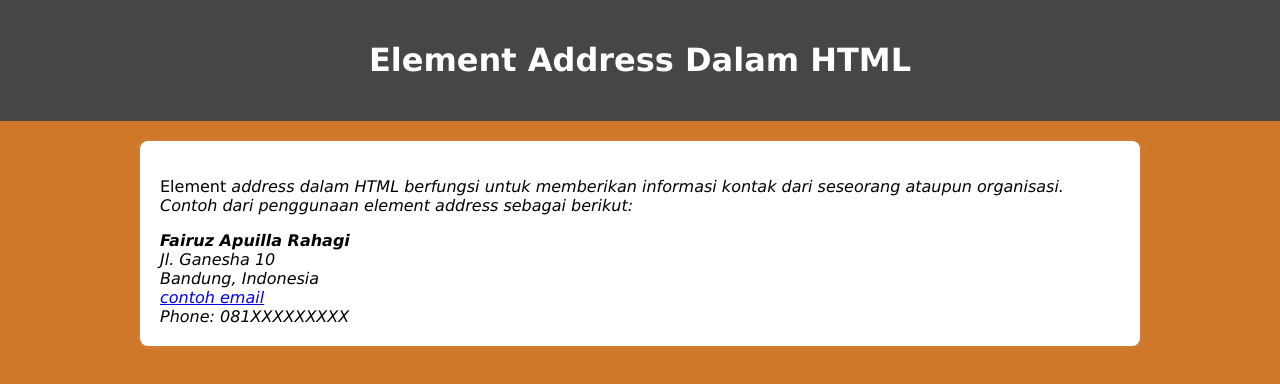
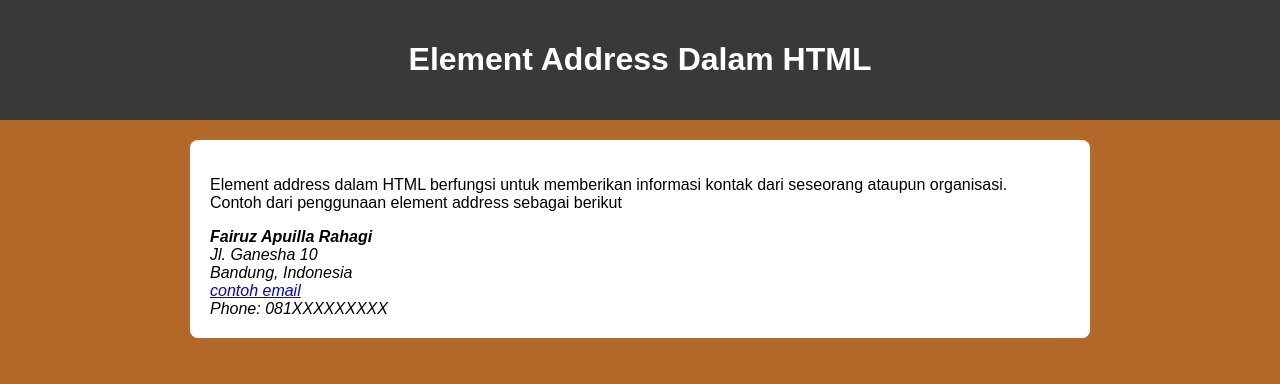
Before and after one commit to FairuzRahagi/FairuzRahagi.github.io, a plain HTML site: page index.html in a window 1280 px wide. Drawn offline with Linux system fonts and the light colour scheme.

Commit message:
Update index.html

```diff
--- a/index.html
+++ b/index.html
@@ -4,19 +4,19 @@
     <title>Element Address Dalam HTML</title>
     <style>
         body {
-            font-family: Verdana, Geneva, Tahoma, sans-serif;
+            font-family: Arial, sans-serif;
             margin: 0;
             padding: 0;
-            background-color: #cf7729;
+            background-color: #b06727;
         }
         header {
-            background-color: #474646;
+            background-color: #3a3939;
             color: #fff;
             padding: 20px;
             text-align: center;
         }
         .container {
-            max-width: 1000px;
+            max-width: 900px;
             margin: 20px auto;
             padding: 0 20px;
         }
@@ -34,7 +34,7 @@
     </header>
     <div class="container">
         <div class="content">
-            <p>Element <i>address<i> dalam HTML berfungsi untuk memberikan informasi kontak dari seseorang ataupun organisasi. <br>Contoh dari penggunaan element address sebagai berikut:</p>
+            <p>Element address dalam HTML berfungsi untuk memberikan informasi kontak dari seseorang ataupun organisasi. <br>Contoh dari penggunaan element address sebagai berikut</p>
 
             <address>
                 <strong>Fairuz Apuilla Rahagi</strong><br>
```
